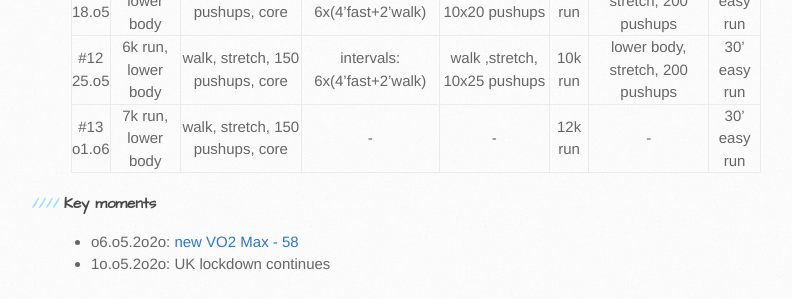
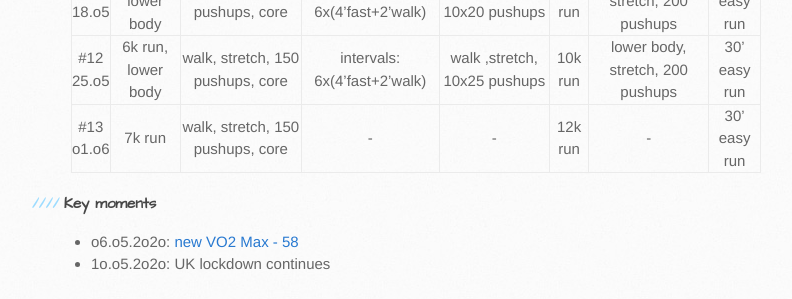
Before and after one commit to jokeru/facebook, a Jekyll site: the page built from _posts/2020-03-08-covid19_workout.md, in a window 1280 px wide and 900 px high, scrolled down 1613 px. Shown: the part 413-712 px from the top of the window, without its empty margins (99-891 px from the left). Built offline with Jekyll 4.4.1, drawn with Linux system fonts in a browser that asks for light colours; comment, search, counter and statistics services are not loaded.

Commit message:
Update 2020-03-08-covid19_workout.md

```diff
--- a/_posts/2020-03-08-covid19_workout.md
+++ b/_posts/2020-03-08-covid19_workout.md
@@ -72,7 +72,7 @@
 | #10 <br/> 11.o5 | 5k run, lower body | walk, stretch, 150 pushups, core | intervals: 6x(4'fast+2'walk) | walk ,stretch, 10x15 pushups | 7k run | lower body, stretch, 200 pushups | 30' easy run |
 | #11 <br/> 18.o5 | 6k run, lower body | walk, stretch, 150 pushups, core | intervals: 6x(4'fast+2'walk) | walk ,stretch, 10x20 pushups | 8.5k run | lower body, stretch, 200 pushups | 30' easy run |
 | #12 <br/> 25.o5 | 6k run, lower body | walk, stretch, 150 pushups, core | intervals: 6x(4'fast+2'walk) | walk ,stretch, 10x25 pushups | 10k run | lower body, stretch, 200 pushups | 30' easy run |
-| #13 <br/> o1.o6 | 7k run, lower body | walk, stretch, 150 pushups, core | - | - | 12k run | - | 30' easy run |
+| #13 <br/> o1.o6 | 7k run | walk, stretch, 150 pushups, core | - | - | 12k run | - | 30' easy run |
 
 
 #### Key moments
```
